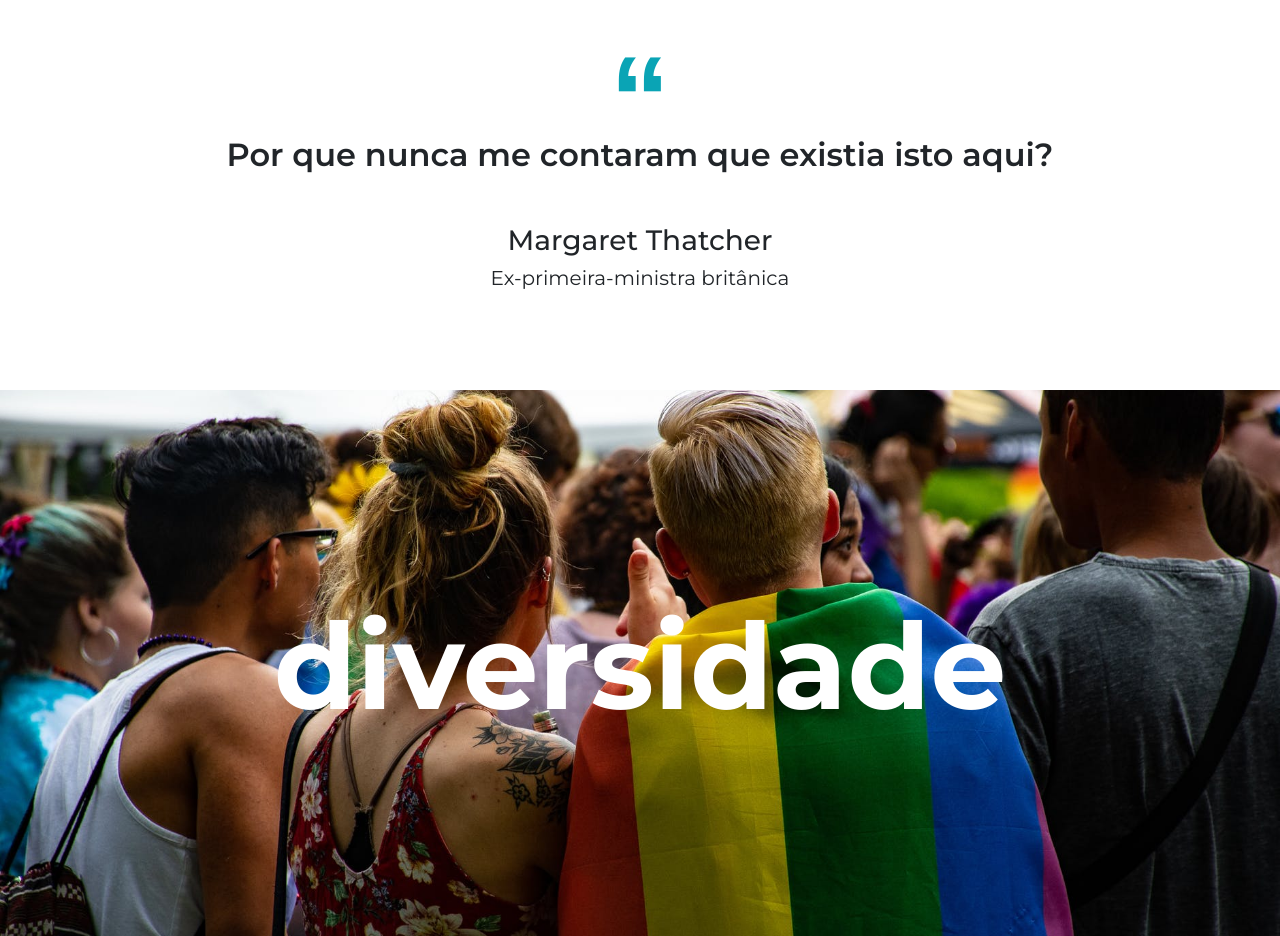
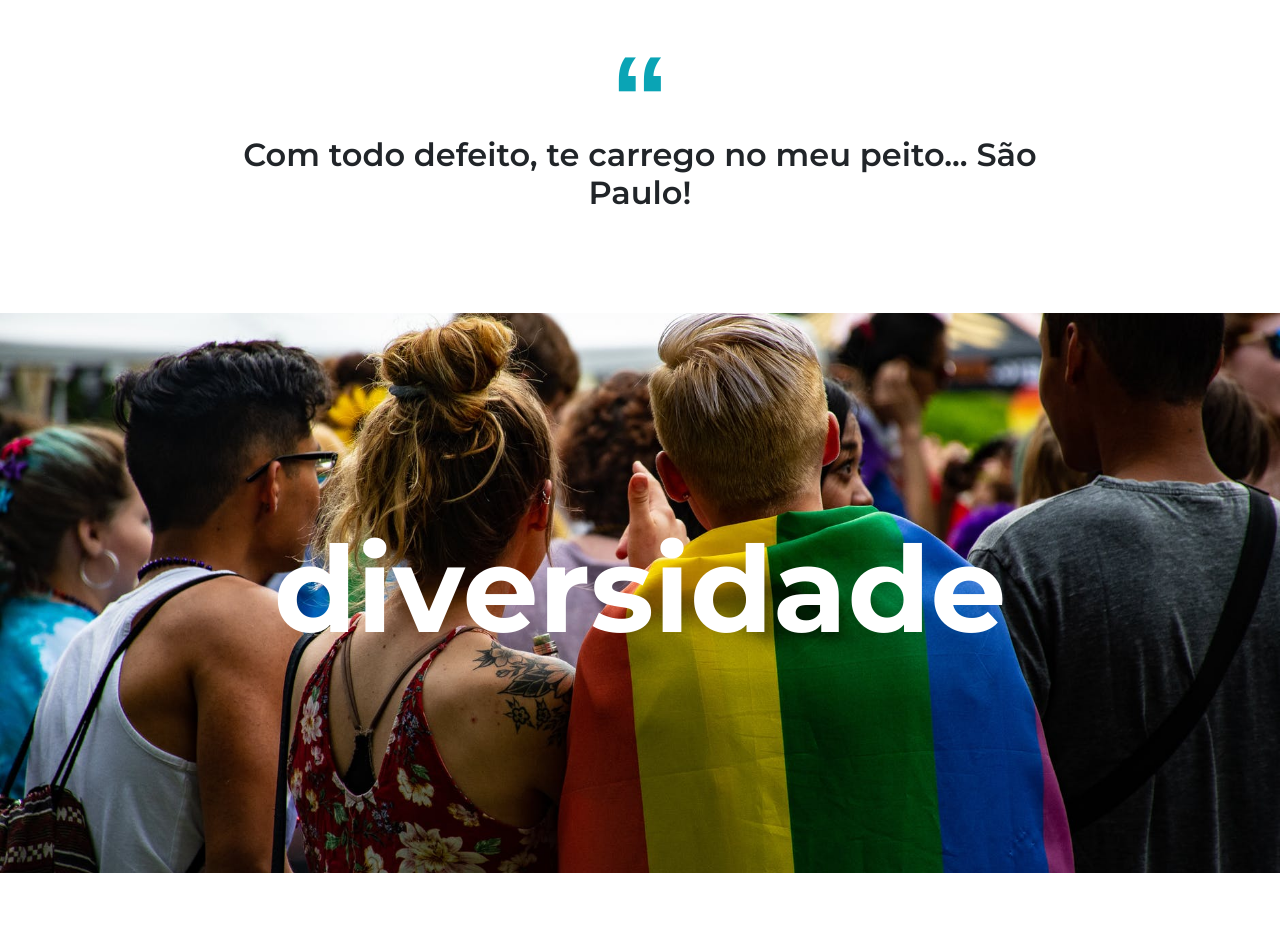
Before and after one commit to thaiscruz/visitando, a plain HTML site: page pqsp.html in a window 1280 px wide. Shown: the part 1640-2576 px from the top of the page. Drawn offline with nearby package versions, Linux system fonts and the light colour scheme.

Commit message:
Update pqsp.html

```diff
--- a/pqsp.html
+++ b/pqsp.html
@@ -77,9 +77,7 @@
 
       <section id="frase1" class="text-center">
         <h1 data-aos="fade-up" data-aos-duration="900">“</h1>
-        <h2 data-aos="fade-up" data-aos-duration="1000">Por que nunca me contaram que existia isto aqui?</h2>
-        <h3 data-aos="fade-up" data-aos-duration="1200">Margaret Thatcher</h3>
-        <h5 data-aos="fade-up" data-aos-duration="1500">Ex-primeira-ministra britânica</h5>
+        <h2 data-aos="fade-up" data-aos-duration="1000">Com todo defeito, te carrego no meu peito... São Paulo!</h2>
       </section>
 
       <section id="diversidade">
```
